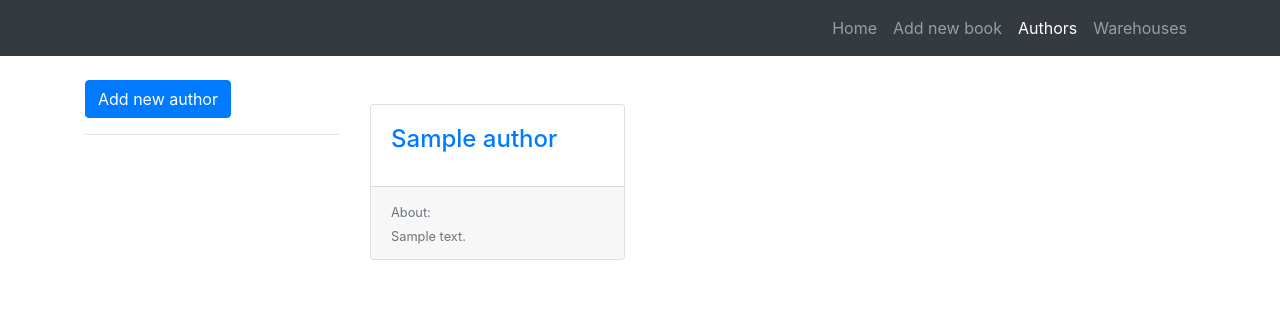
After one commit to MarkoGajic93/LibraryProject, a Flask app: template app/author/templates/authors.html in a window 1280 px wide. The commit adds this page. Shown: the top 331 px of the page. Run offline with Flask 3, Linux system fonts and the light colour scheme; the template is opened without the code that fills it: most values are stand-ins (such as "Sample title", 1, 10 or a date in 2020); parts of the project's set-up code (start-up, migrations or seed data) failed here and were passed over; some libraries are stand-ins or nearby versions.

Commit message:
Created view all authors route, template and updated base template

```diff
--- /dev/null
+++ b/app/author/templates/authors.html
@@ -0,0 +1,41 @@
+{% extends 'base.html' %}
+{% set active_page = 'author' %}
+
+{% block content %}
+  <div class="row">
+    <div class="col-lg-3">
+      <div class="my-4">
+        <a href="#" class="btn btn-primary">Add new author</a><hr>
+      </div>
+    </div>
+    <div class="col-lg-9">
+      <div class="row my-5 card-wrapper">
+        {% if authors %}
+        {% for author in authors %}
+        <div class="col-lg-4 col-md-6 mb-4">
+          <div class="card h-100">
+            <div class="card-body">
+              <h4 class="card-title">
+                <a href="#">{{ author.name }}</a>
+              </h4>
+            </div>
+            <div class="card-footer">
+              <small class="text-muted">
+                About:
+              </small>
+              <br>
+              <small class="text-muted">
+                {{ author.biography }}
+              </small>
+              <br>
+            </div>
+          </div>
+        </div>
+        {% endfor %}
+        {% else %}
+        <h1 class="offset-lg-3">No authors to show.</h1>
+        {% endif %}
+      </div>
+    </div>
+  </div>
+{% endblock %}
--- a/app/templates/base.html
+++ b/app/templates/base.html
@@ -29,7 +29,7 @@
             <a href="{{ url_for('book.add_new') }}" class="nav-link">Add new book</a>
           </li>
           <li class="nav-item {{ 'active' if active_page == 'author' else '' }}">
-            <a href="#" class="nav-link">Authors</a>
+            <a href="{{ url_for('author.view_all') }}" class="nav-link">Authors</a>
           </li>
           <li class="nav-item {{ 'active' if active_page == 'warehouse' else '' }}">
             <a href="#" class="nav-link">Warehouses</a>
```
Also changed, not shown: app/author/routes.py (added, +21 -0 lines).
